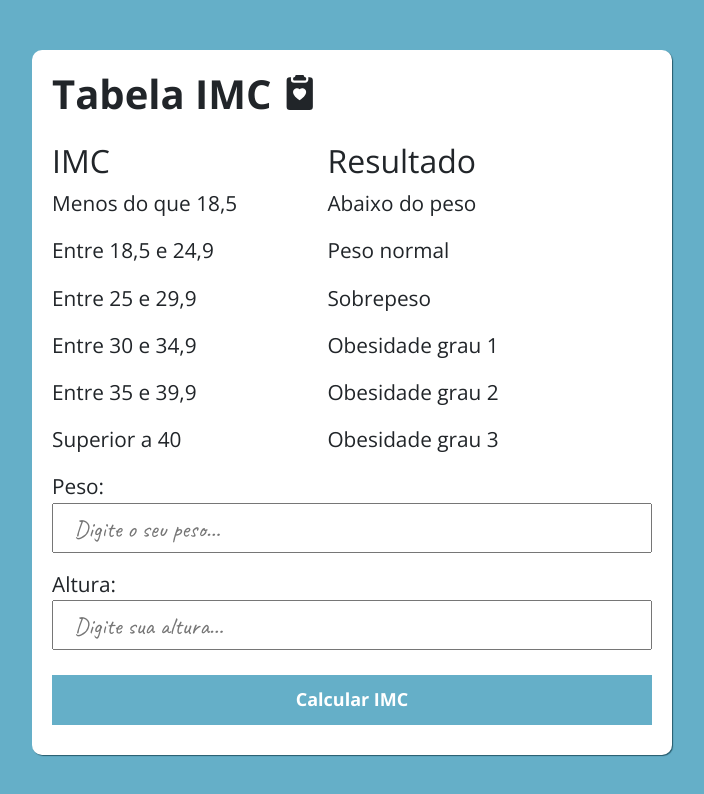
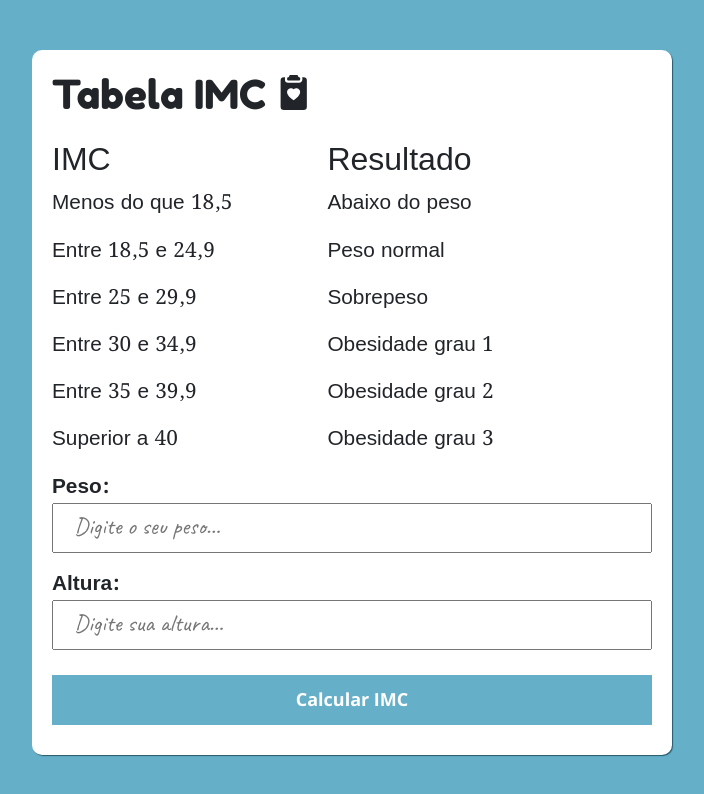
Before and after one commit to mikecript/projetos, a plain HTML site: page projeto-indice-massa-corporal/assets/index.html in a window 1280 px wide. Shown: the whole page, without its empty margins (288-992 px from the left). Drawn offline with nearby package versions, Linux system fonts and the light colour scheme.

Commit message:
update css
melhorando projeto

```diff
--- a/projeto-indice-massa-corporal/assets/css/style.css
+++ b/projeto-indice-massa-corporal/assets/css/style.css
@@ -1,5 +1,7 @@
 @import url('https://fonts.googleapis.com/css2?family=Open+Sans:wght@400;700&display=swap');
 @import url('https://fonts.googleapis.com/css2?family=Caveat&display=swap');
+@import url('https://fonts.googleapis.com/css2?family=Fredoka+One&display=swap');
+@import url('https://fonts.googleapis.com/css2?family=Noto+Serif+Gujarati:wght@200;300&display=swap');
 
 :root{
     --corPrimaria: #65afc8;
@@ -38,12 +40,17 @@
     animation: fadeIn .7s;
     font-weight: bold;
     margin-bottom: 20px;
+    font-family: 'Fredoka One', Arial, Helvetica, sans-serif, cursive;
+    font-weight: 200;
 }
 
 .infoImc{
     width: 45%;
     display: inline-table;
     animation: fadeIn .7s;
+    font-weight: 500;
+    font-family: 'Noto Serif Gujarati',Arial, Helvetica, sans-serif, serif;
+
 
 }
 
@@ -53,6 +60,12 @@
     width: 100%;
     animation: fadeIn .7s;
 
+
+}
+
+form label{
+    font-weight: 600;
+    font-family: 'Noto Serif Gujarati',Arial, Helvetica, sans-serif, serif;
 }
 
 #ipeso,#ialtura{
```
